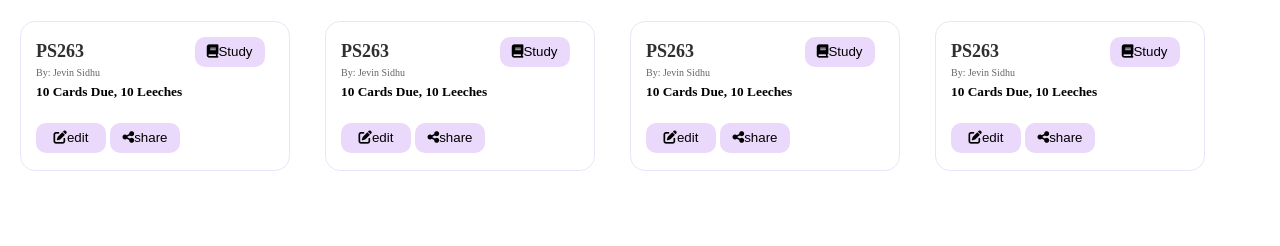
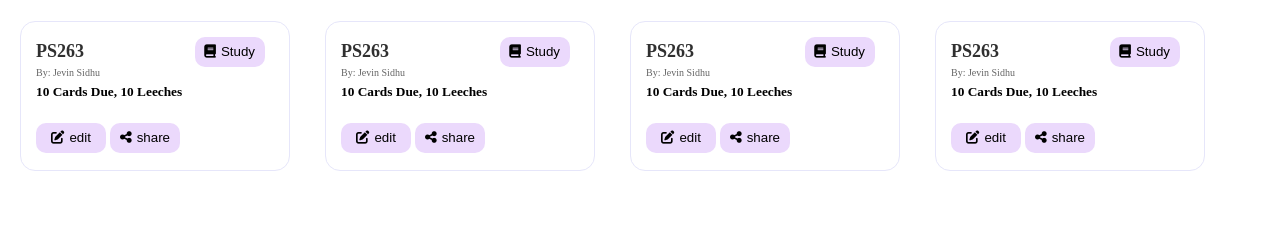
Before and after one commit to LaurierCS/Mnimi, a Django app: template templates/app/homepage.html in a window 1280 px wide. Shown: the part 118-364 px from the top of the page. Run offline with Django 3.2, Linux system fonts and the light colour scheme; the template is opened without the code that fills it, so the values that code supplies are empty; some libraries are stand-ins or nearby versions.

Commit message:
add icon margin (#19)
Co-authored-by: Nora Ch <norach@Noras-MacBook-Pro.local>

```diff
--- a/static/css/main.css
+++ b/static/css/main.css
@@ -65,6 +65,9 @@
     gap: 35px;
 }
 
+.card i{
+    margin-right: 5px;
+}
 
 * {
     box-sizing: border-box;
```
